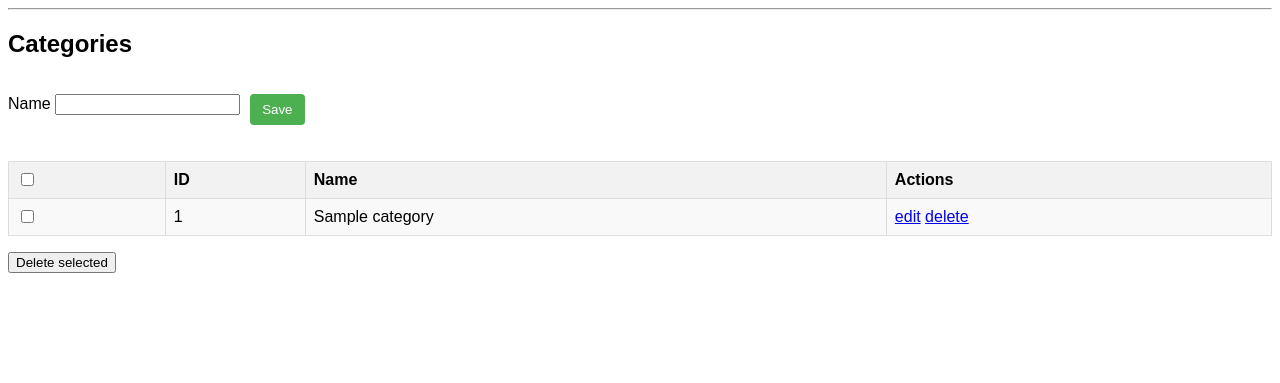
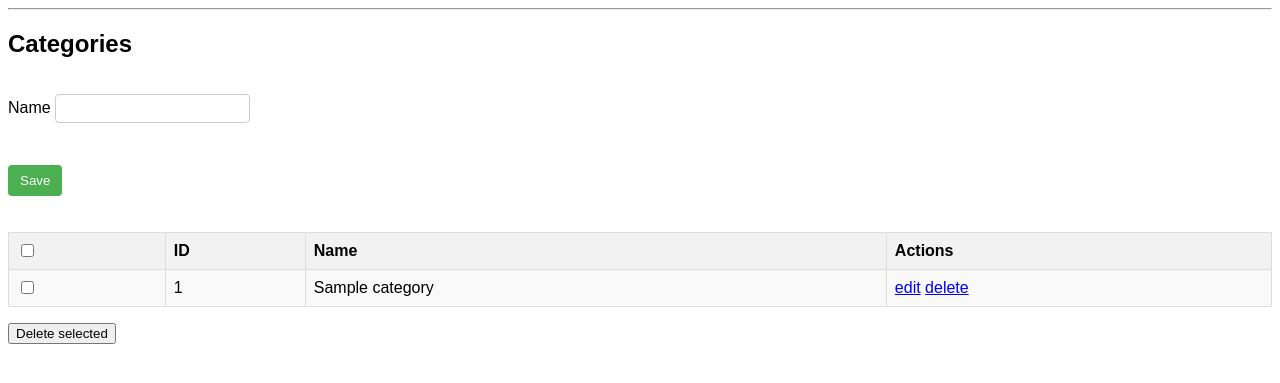
Before and after one commit to Razmatovski/codex-testing, a Flask app: page /categories in a window 1280 px wide. Shown: the part 26-409 px from the top of the page. Run offline with Flask 3, Linux system fonts and the light colour scheme; a user stored in the database is signed in; tables that the repository leaves empty hold one stand-in row (values such as "Sample post").

Commit message:
Update form styles

```diff
--- a/admin_app/static/style.css
+++ b/admin_app/static/style.css
@@ -48,6 +48,15 @@ tr:nth-child(even) {
   display: flex;
   gap: 10px;
   flex-wrap: wrap;
+  flex-direction: column;
+  align-items: flex-start;
+}
+
+input[type="text"],
+input[type="password"] {
+  padding: 6px 8px;
+  border: 1px solid #ccc;
+  border-radius: 4px;
 }
 
 @media (max-width: 500px) {
```
